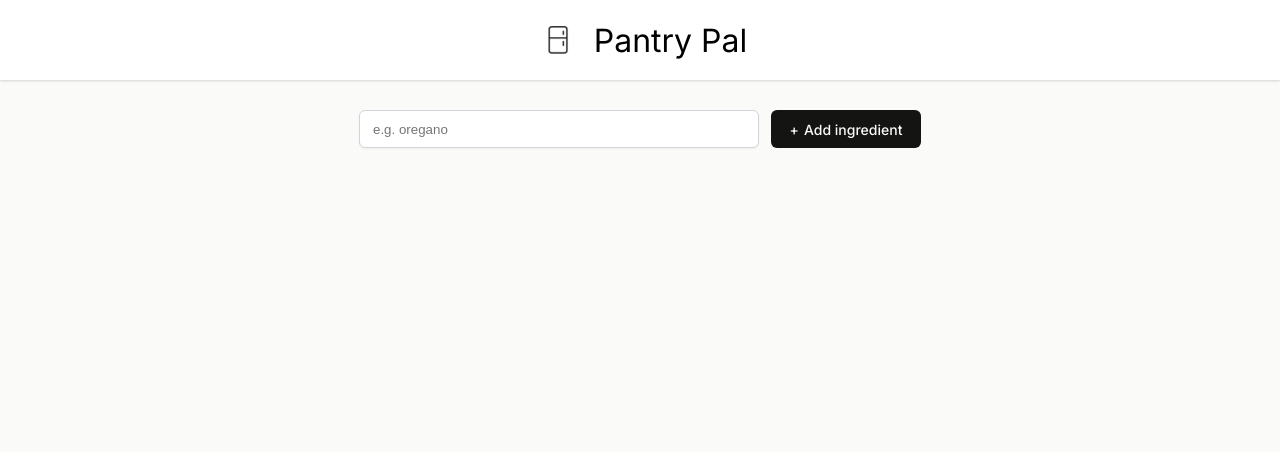
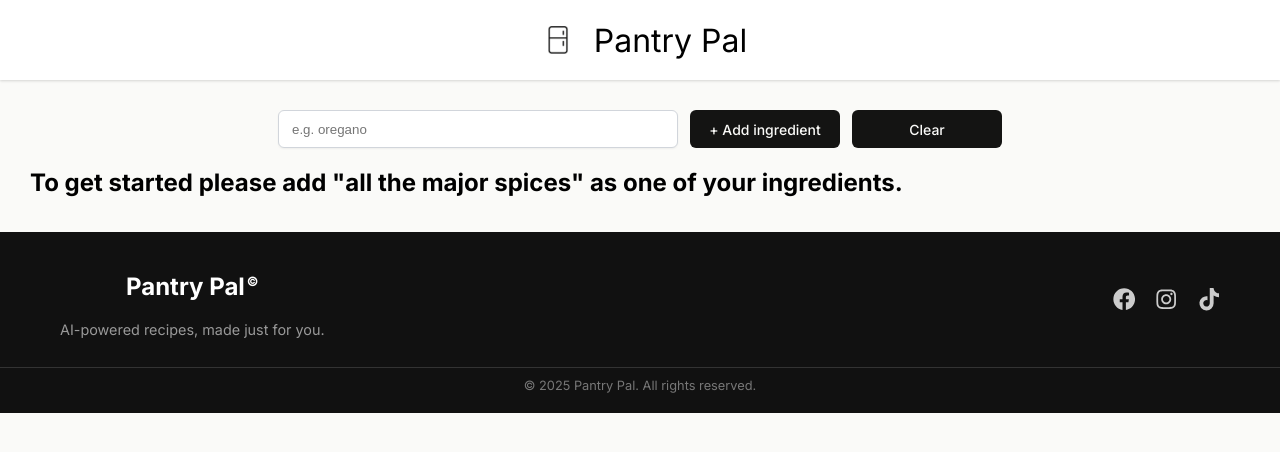
Before and after one commit to drosa93/PantryPal, a React (Vite) app: page / in a window 1280 px wide. Shown: the top 452 px of the page. Built offline with nearby package versions, Linux system fonts and the light colour scheme; no server answers.

Commit message:
added touches we all love

```diff
--- a/package.json
+++ b/package.json
@@ -14,6 +14,7 @@
     "@huggingface/inference": "^4.0.0",
     "react": "^19.1.0",
     "react-dom": "^19.1.0",
+    "react-icons": "^5.5.0",
     "react-markdown": "^10.1.0"
   },
   "devDependencies": {
--- a/src/App.jsx
+++ b/src/App.jsx
@@ -1,3 +1,4 @@
+import Footer from "./components/Footer"
 import Header from "./components/Header"
 import Main from "./components/Main"
 
@@ -6,6 +7,7 @@ export default function App() {
     <>
       <Header/>
       <Main/>
+      <Footer/>
     </>
   )
 }
--- /dev/null
+++ b/src/components/Footer.jsx
@@ -0,0 +1,53 @@
+import React from "react";
+import { FaFacebook, FaInstagram, FaTiktok } from "react-icons/fa";
+
+export default function Footer() {
+
+  return (
+    <footer className="footer">
+      <div className="footer-container">
+
+        {/* Branding */}
+        <div className="footer-branding">
+          <h2 className="footer-title">
+            Pantry Pal<span className="footer-c">©</span>
+          </h2>
+          <p className="footer-tagline">AI-powered recipes, made just for you.</p>
+        </div>
+
+        {/* Social Links */}
+        <div className="footer-socials">
+          <a
+            href="https://facebook.com"
+            target="_blank"
+            rel="noopener noreferrer"
+            aria-label="Facebook"
+          >
+            <FaFacebook />
+          </a>
+          <a
+            href="https://instagram.com"
+            target="_blank"
+            rel="noopener noreferrer"
+            aria-label="Instagram"
+          >
+            <FaInstagram />
+          </a>
+          <a
+            href="https://tiktok.com"
+            target="_blank"
+            rel="noopener noreferrer"
+            aria-label="TikTok"
+          >
+            <FaTiktok />
+          </a>
+        </div>
+      </div>
+
+      {/* Bottom Line */}
+      <div className="footer-bottom">
+        © {new Date().getFullYear()} Pantry Pal. All rights reserved.
+      </div>
+    </footer>
+  );
+}
--- a/src/components/IngredientsList.jsx
+++ b/src/components/IngredientsList.jsx
@@ -1,14 +1,14 @@
 import React from "react";
 
 export default function IngredientsList(props) {
-  const ingredientsListItems = props.ingredients.map((ingredient) => (
-    <li key={ingredient}>{ingredient}</li>
+  const ingredientsListItems = props.ingredients.length > 0 && props.ingredients.map((ingredient, idx) => (
+    <li key={idx}>{ingredient}</li>
   ));
 
   return (
     <section>
       <h2>Ingredients on hand:</h2>
-      <ul className="ingredients-list" aria-live="polite">
+       <ul className="ingredients-list" aria-live="polite">
         {ingredientsListItems}
       </ul>
       {props.ingredients.length > 3 && (
--- a/src/components/Main.jsx
+++ b/src/components/Main.jsx
@@ -2,18 +2,19 @@ import React, { useEffect, useRef, useState } from "react";
 import Recipe from "./Recipe";
 import IngredientsList from "./IngredientsList";
 import { getRecipeFromChefClaude } from "../AI.JS";
+import RecipesList from "./RecipesList";
 
 export default function Main() {
   const [ingredients, setIngredients] = useState([]);
   const [recipe, setRecipe] = useState("");
-  const recipeSection = useRef(null)
+  const [loading, setLoading] = useState(false);
+  const recipeSection = useRef(null);
 
-  useEffect(()=>{
-    if(recipe !== "" && recipeSection.current !== null){
-      recipeSection.current.scrollIntoView({behavior: "smooth"})
+  useEffect(() => {
+    if (recipe !== "" && recipeSection.current !== null) {
+      recipeSection.current.scrollIntoView({ behavior: "smooth" });
     }
-  }, [recipe])
-
+  }, [recipe]);
 
   function addIngredient(formData) {
     const newIngredient = formData.get("ingredient");
@@ -21,9 +22,16 @@ export default function Main() {
   }
 
   async function getRecipe() {
-     const recipeMarkdown = await getRecipeFromChefClaude(ingredients)
-        setRecipe(recipeMarkdown)
+    setLoading(true); // start loading
+    try {
+      const recipeMarkdown = await getRecipeFromChefClaude(ingredients);
+      setRecipe(recipeMarkdown);
+      localStorage.setItem('recipe', JSON.stringify(recipeMarkdown))
+    } finally {
+      setLoading(false); // stop loading (even if error happens)
+    }
   }
+
 
   return (
     <main>
@@ -34,8 +42,30 @@ export default function Main() {
           aria-label="Add ingredient"
           name="ingredient"
         />
-        <button>Add ingredient</button>
+        <button> + Add ingredient</button>
+        <button
+          type="button"
+          onClick={() => {
+            setIngredients([]);
+            setRecipe("");
+          }}
+        >
+          Clear
+        </button>
       </form>
+      {ingredients.length === 0 ? (
+        <h2>
+          To get started please add "all the major spices" as one of your
+          ingredients.
+        </h2>
+      ) : (
+        <h2>
+          {ingredients.length <= 3 &&
+            `Add at least ${4 - ingredients.length} more ${
+              ingredients.length >= 3 ? "ingredient" : "ingredients"
+            }`}
+        </h2>
+      )}
       {ingredients.length > 0 && (
         <IngredientsList
           ref={recipeSection}
@@ -43,7 +73,8 @@ export default function Main() {
           getRecipe={getRecipe}
         />
       )}
-      {recipe && <Recipe recipe={recipe}/>}
+      {loading && <p className="loading">Loading recipe... 🍳</p>}
+      {recipe && <Recipe recipe={recipe} />}
     </main>
   );
 }
--- /dev/null
+++ b/src/components/RecipesList.jsx
@@ -0,0 +1,15 @@
+import React from 'react'
+import Markdown from 'react-markdown'
+
+export default function RecipesList() {
+    const recipes = localStorage.getItem('recipe')
+  return (
+   <div>
+         <section className="suggested-recipe-container" aria-live='polite'>
+           <Markdown>
+           {recipes}
+           </Markdown>
+         </section>
+       </div>
+  )
+}
--- a/src/index.css
+++ b/src/index.css
@@ -28,6 +28,7 @@ header > h1 {
 
 main {
     padding: 30px 30px 10px;
+    margin-bottom: 5px;
 }
 
 .add-ingredient-form {
@@ -59,7 +60,6 @@ main {
 }
 
 .add-ingredient-form > button::before {
-    content: "+";
     margin-right: 5px;
 }
 
@@ -115,3 +115,81 @@ ul.ingredients-list > li {
 .suggested-recipe-container ul li, .suggested-recipe-container ol li {
     margin-bottom: 8px;
 }
+
+.footer {
+  background-color: #111;
+  color: #ccc;
+  padding: 20px 0;
+  font-family: 'Inter', sans-serif;
+}
+
+.footer-container {
+  max-width: 1200px;
+  margin: 0 auto;
+  padding: 0 20px;
+  display: flex;
+  flex-direction: column;
+  align-items: center;
+  gap: 15px;
+}
+
+.footer-branding {
+  text-align: center;
+}
+
+.footer-title {
+  font-size: 1.5rem;
+  font-weight: bold;
+  color: #fff;
+}
+
+.footer-c {
+  font-size: 0.8rem;
+  vertical-align: super;
+  margin-left: 2px;
+}
+
+.footer-tagline {
+  color: #999;
+  font-size: 0.9rem;
+  margin-top: 5px;
+}
+
+.footer-socials {
+  display: flex;
+  gap: 20px;
+  font-size: 1.4rem;
+}
+
+.footer-socials a {
+  color: #ccc;
+  transition: color 0.3s ease;
+}
+
+.footer-socials a:hover {
+  color: #ff6b6b; /* Accent color on hover */
+}
+
+.footer-bottom {
+  margin-top: 15px;
+  border-top: 1px solid #333;
+  padding-top: 10px;
+  text-align: center;
+  font-size: 0.8rem;
+  color: #777;
+}
+
+/* Responsive Styling */
+@media (min-width: 768px) {
+  .footer-container {
+    flex-direction: row;
+    justify-content: space-between;
+    align-items: center;
+    text-align: left;
+  }
+}
+
+.loading{
+  font-size: xx-large;
+  font-style: bold;
+}
```
Also changed, not shown: src/components/Header.jsx (+10 -7 lines), 1 other file (tests, documents, lock files or other folders).
